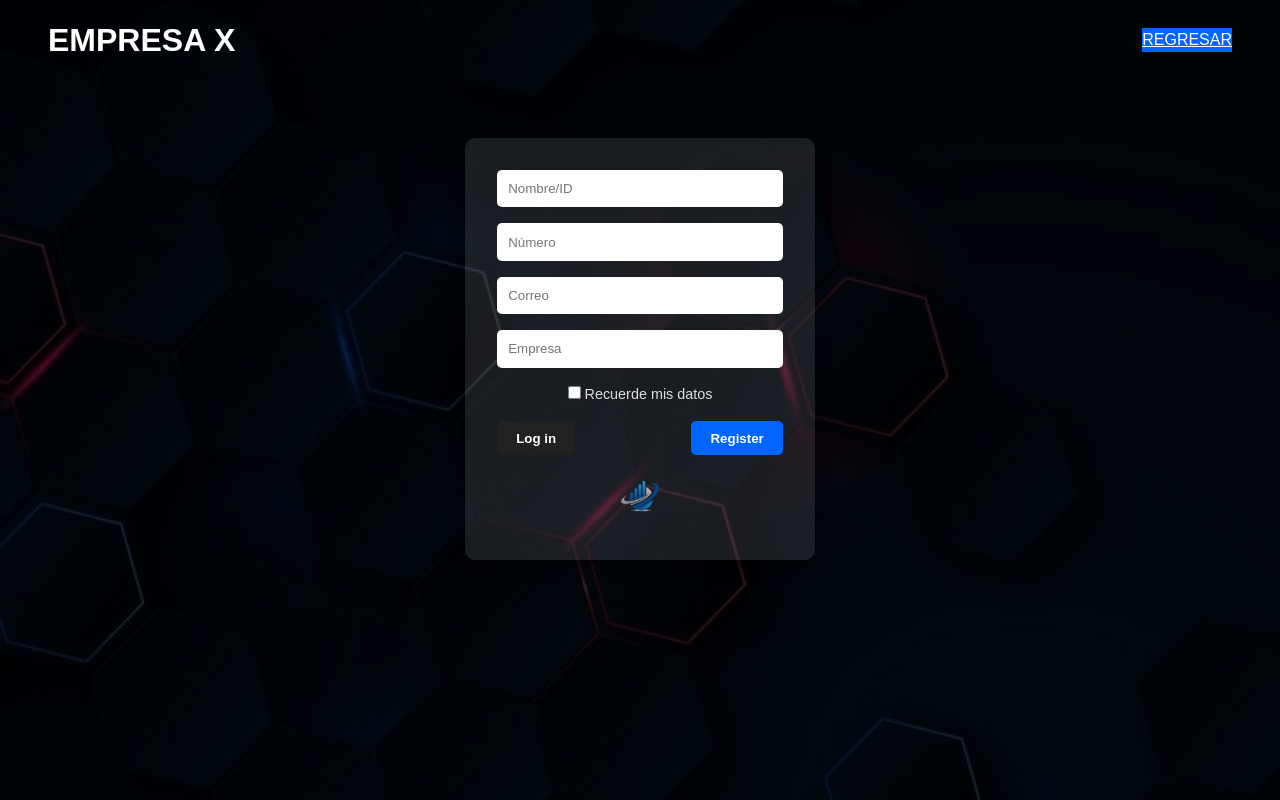
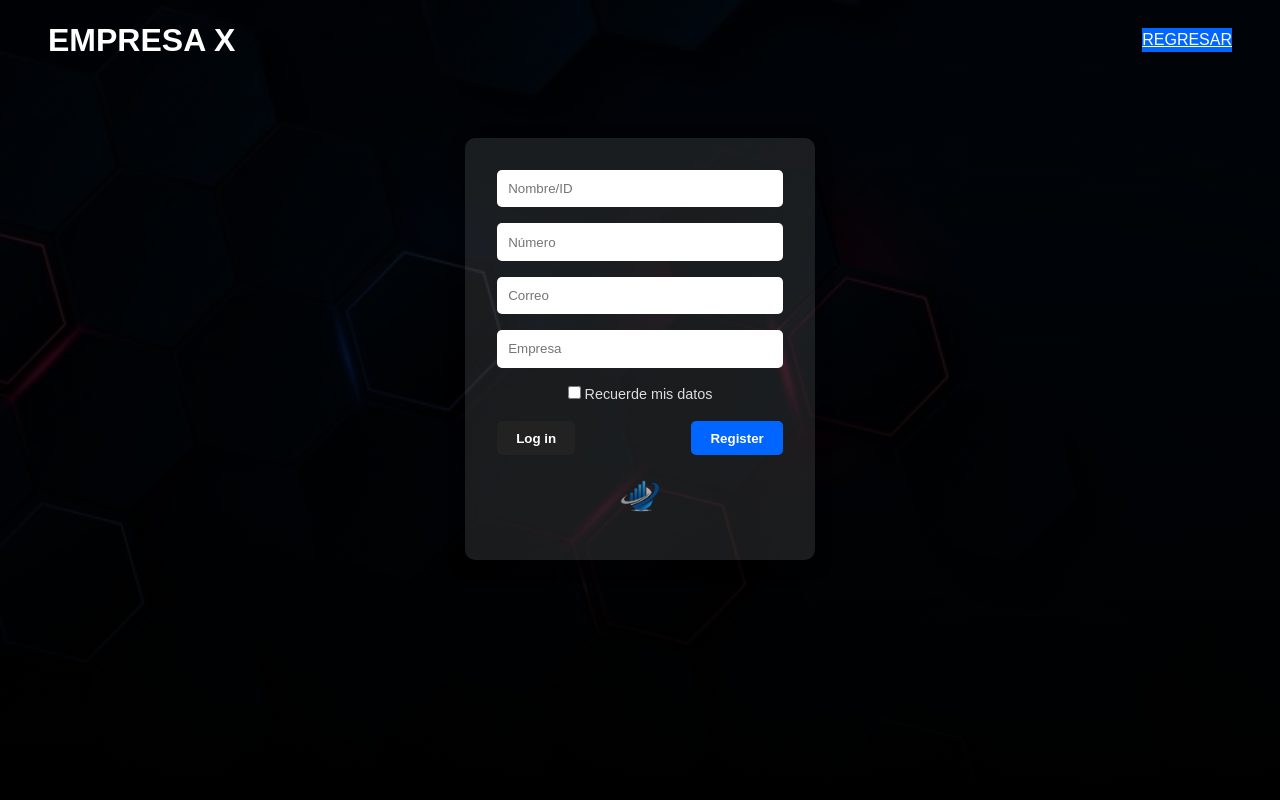
Before and after one commit to LabGames/Sistema_de_Gestion_de_Proyectos_PHP, a PHP site: page /php/registers/register_main.php in a window 1280 px wide. Run offline with PHP 8.4, Linux system fonts and the light colour scheme.

Commit message:
Update style.css

```diff
--- a/css/style.css
+++ b/css/style.css
@@ -182,7 +182,7 @@ footer nav a:hover {
 .registro-page {
   background: linear-gradient(
       rgba(0, 0, 0, 0.7),
-      rgba(0, 0, 0, 0.7)
+      rgb(0, 0, 0)
     ),
     url('../images/bg_1.jpg') center/cover no-repeat;
   display: flex;
```
